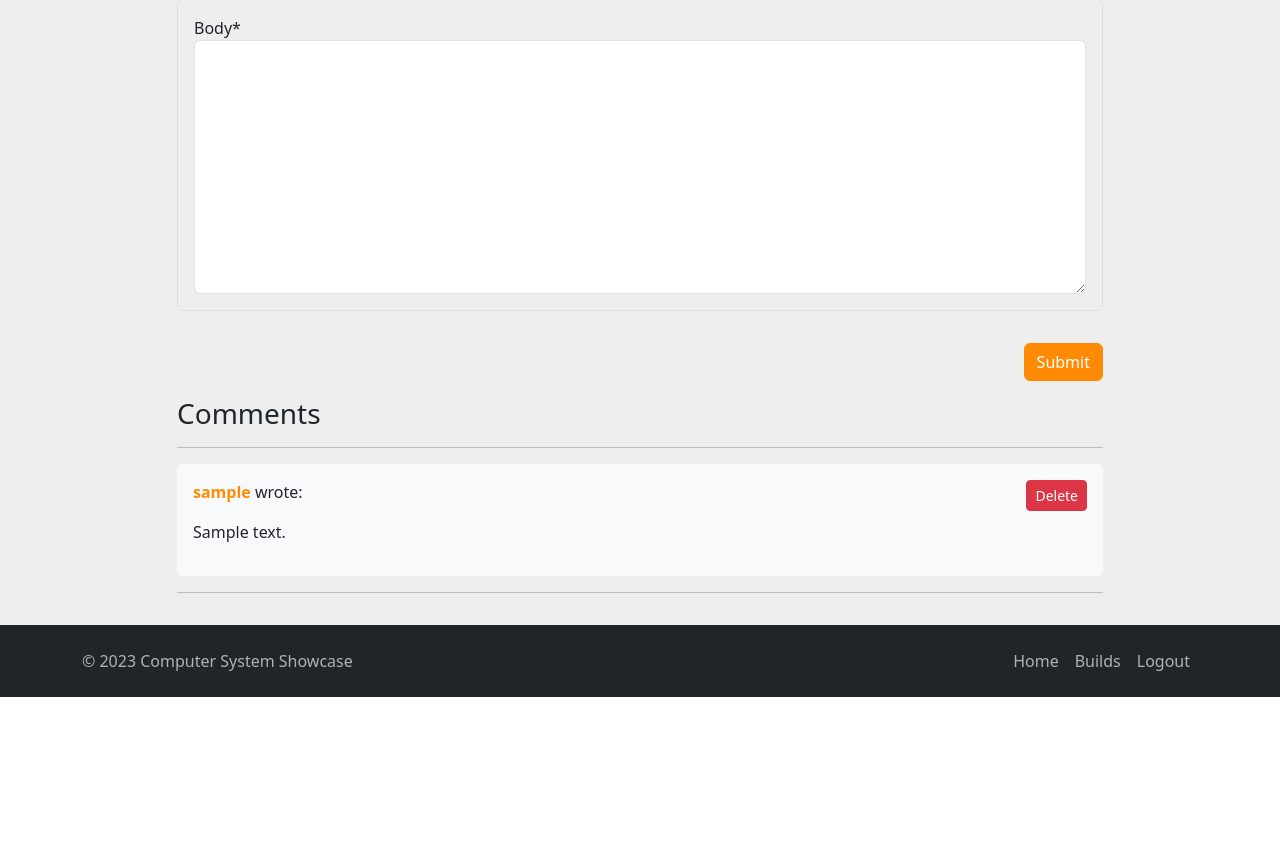
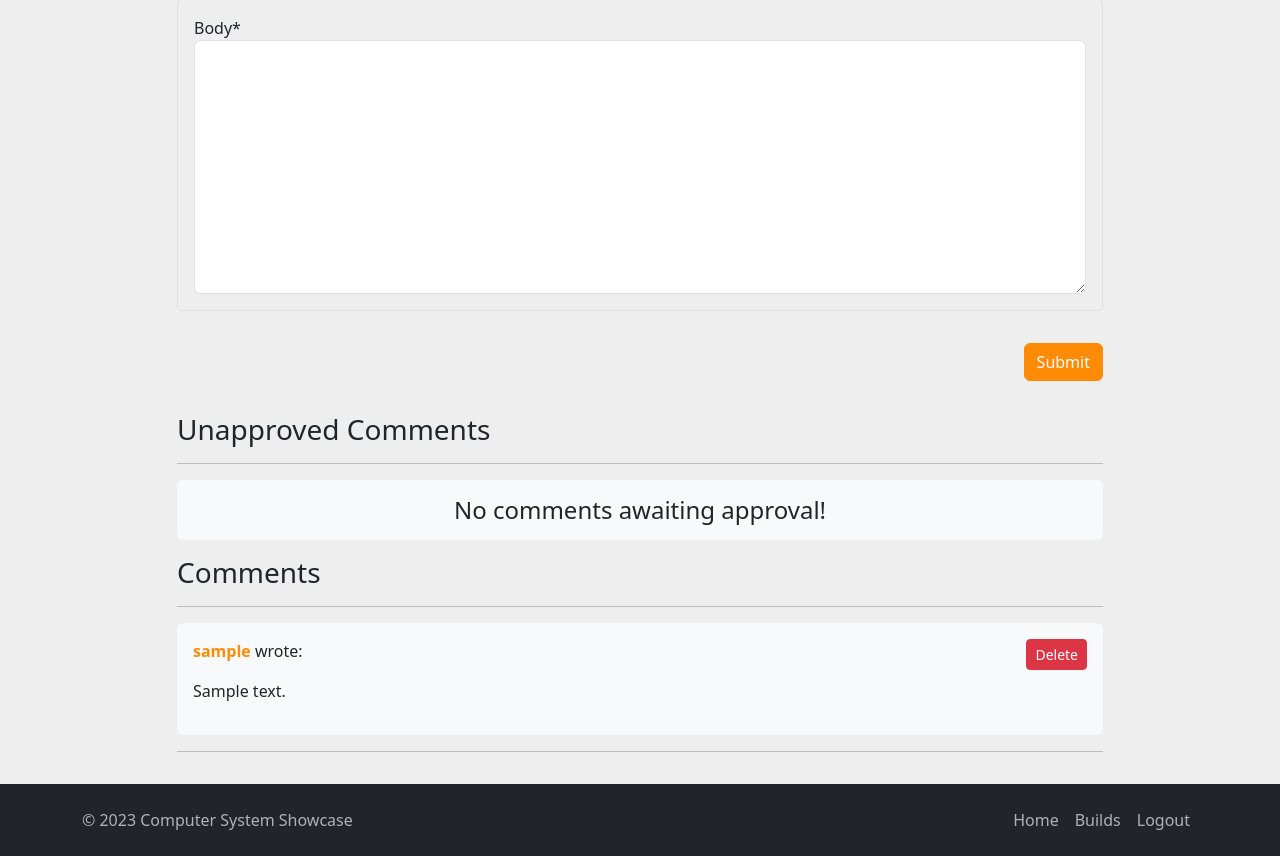
Before and after one commit to alexkavanagh-dev/computer-system-showcase, a Django app: a page that uses templates/post_detail.html in a window 1280 px wide. Shown: the part 926-1782 px from the top of the page. Before the commit the page ends 1623 px from the top, so only its background shows below. Run offline with Django 3.2, Linux system fonts and the light colour scheme; a user stored in the database is signed in; tables that the repository leaves empty hold one stand-in row (values such as "Sample post"); some libraries are stand-ins or nearby versions.

Commit message:
Add section for superuser to approve comments on post

```diff
--- a/posts/urls.py
+++ b/posts/urls.py
@@ -8,6 +8,7 @@ urlpatterns = [
     path('edit/<slug:slug>/', views.edit_post, name='edit_post'),
     path('delete/<slug:slug>/', views.delete_post, name='delete_post'),
     path('delete_comment/<int:id>/', views.delete_comment, name='delete_comment'),
+    path('approve_comment/<int:id>/', views.approve_comment, name='approve_comment'),
     path('<slug:slug>/', views.PostDetail.as_view(), name='post_detail'),
     path('like/<slug:slug>', views.PostLike.as_view(), name='post_like'),
 ]
--- a/posts/views.py
+++ b/posts/views.py
@@ -20,6 +20,7 @@ class PostDetail(View):
         queryset = Post.objects
         post = get_object_or_404(queryset, slug=slug)
         comments = post.comments.filter(approved=True).order_by('-created_on')
+        unapproved_comments = post.comments.filter(approved=False).order_by('-created_on')
         liked = False
         if post.likes.filter(id=self.request.user.id).exists():
             liked = True
@@ -30,6 +31,7 @@ class PostDetail(View):
             {
                 "post": post,
                 "comments": comments,
+                "unapproved_comments": unapproved_comments,
                 "liked": liked,
                 "commented": False,
                 "comment_form": CommentForm()
@@ -169,3 +171,20 @@ def delete_comment(request, id):
 
     else:
         messages.error(request, 'Sorry, you do not have permission to perform that action.')
+
+
+def approve_comment(request, id):
+
+    if request.user.is_superuser:
+
+        queryset = Comment.objects
+        comment = get_object_or_404(queryset, id=id)
+
+        comment.approved = True
+        comment.save()
+        messages.success(request, 'Comment was approved successfully!')
+        return HttpResponseRedirect(request.META['HTTP_REFERER'])
+
+    else:
+        messages.error(request, 'Sorry, you do not have permission to perform that action.')
+        return redirect(reverse('home'))
--- a/templates/post_detail.html
+++ b/templates/post_detail.html
@@ -150,6 +150,26 @@
     <!-- Comments -->
     <div class="row">
         <div class="col-md-10 mx-auto">
+            {% if user.is_superuser %}
+            <div id="unapproved-comments" class="my-3">
+                <h3>Unapproved Comments</h3>
+                {% for comment in unapproved_comments %}
+                <hr>
+                <div class="comment bg-light rounded p-3">
+                    <p class="d-inline fw-bold card-author">{{ comment.author }}</p>
+                    <p class="d-inline fw-light"> wrote:</p>
+                    <a class="btn btn-sm btn-success d-inline float-end ms-2" href="{% url 'approve_comment' comment.id %}#unapproved-comments">Approve</a>
+                    {% if user.id == comment.author.id %}
+                    <a class="btn btn-sm btn-danger d-inline float-end" href="{% url 'delete_comment' comment.id %}">Delete</a>
+                    {% endif %}
+                    <p >{{ comment.body | linebreaks }}</p>
+                </div>
+                {% empty %}
+                <hr>
+                <h4 class="text-center my-3 py-3 rounded bg-light">No comments awaiting approval!</h4>
+                {% endfor %}
+            </div>
+            {% endif %}
             <h3>Comments</h3>
             <hr>
             <div id="comments">
```
